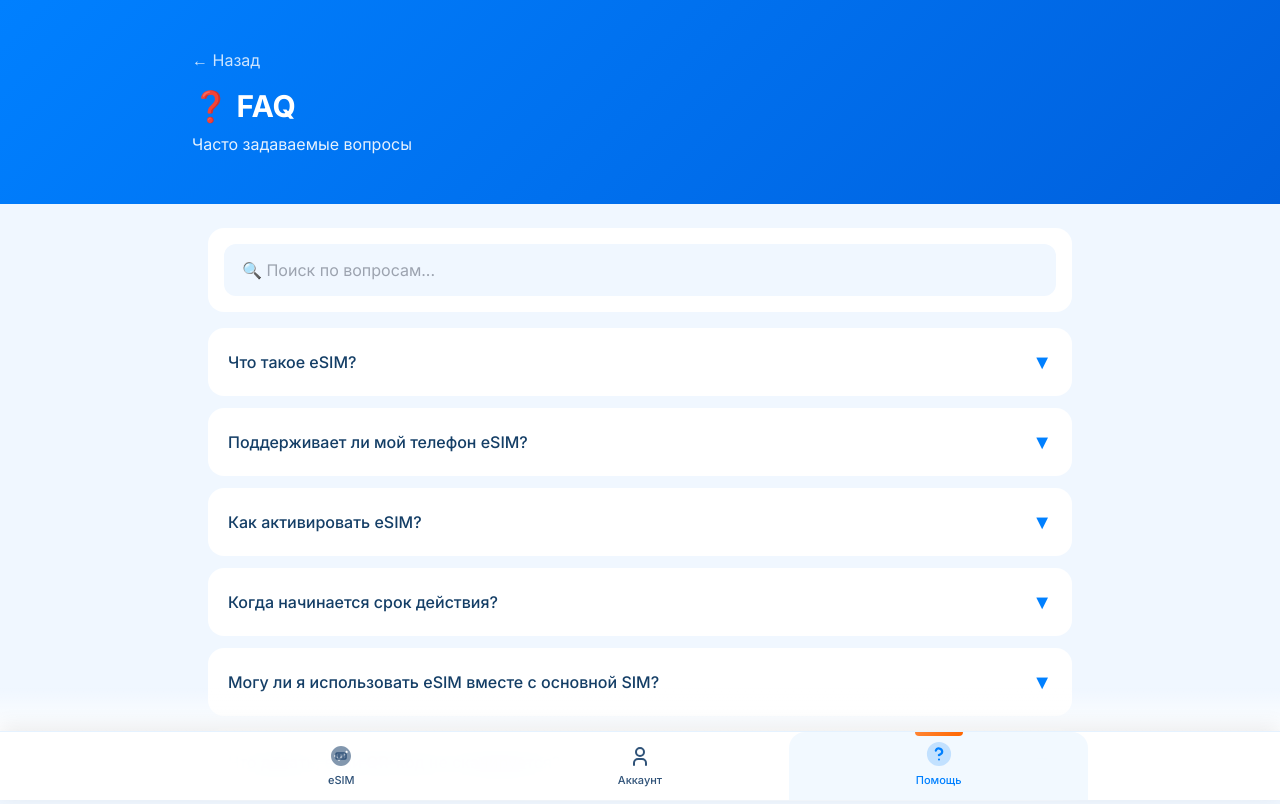
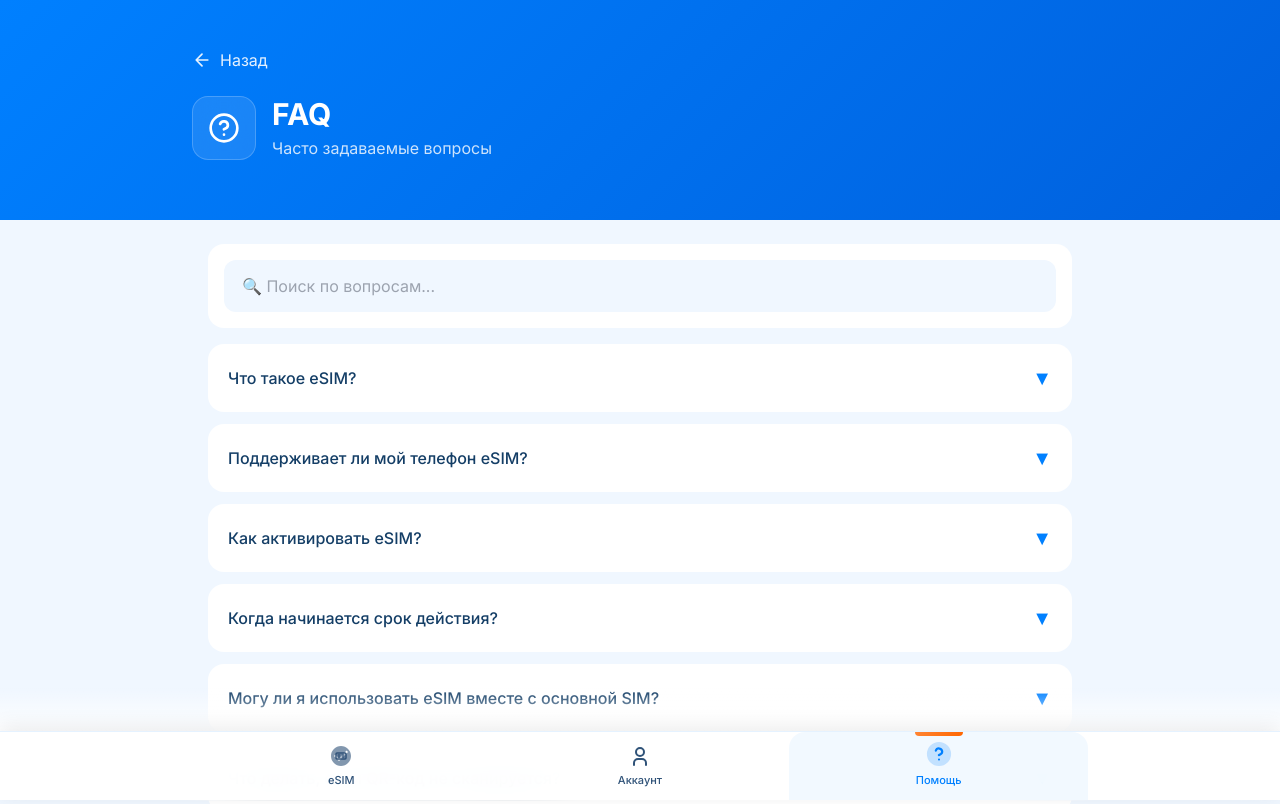
Before and after one commit to Vantorrr/esim, a Next.js app: page /faq in a window 1280 px wide. Shown: the top 804 px of the page. Built offline with nearby package versions, Linux system fonts and the light colour scheme.

Commit message:
✨ Headers: красивые заголовки с иконками для My Orders и FAQ

```diff
--- a/app/faq/page.tsx
+++ b/app/faq/page.tsx
@@ -76,12 +76,26 @@ export default function FAQPage() {
         <div className="max-w-4xl mx-auto">
           <button
             onClick={() => router.back()}
-            className="mb-4 text-white/80 hover:text-white transition-colors"
+            className="mb-6 flex items-center gap-2 text-white/90 hover:text-white transition-colors group"
           >
-            ← Назад
+            <svg className="w-5 h-5 group-hover:-translate-x-1 transition-transform" viewBox="0 0 24 24" fill="none">
+              <path d="M19 12H5M12 19l-7-7 7-7" stroke="currentColor" strokeWidth="2" strokeLinecap="round" strokeLinejoin="round"/>
+            </svg>
+            Назад
           </button>
-          <h1 className="text-3xl font-bold mb-2">❓ FAQ</h1>
-          <p className="opacity-90">Часто задаваемые вопросы</p>
+
+          <div className="flex items-center gap-4 mb-3">
+            <div className="w-16 h-16 bg-white/10 backdrop-blur-md rounded-2xl flex items-center justify-center border border-white/20">
+              <svg className="w-8 h-8" viewBox="0 0 24 24" fill="none">
+                <circle cx="12" cy="12" r="10" stroke="currentColor" strokeWidth="2"/>
+                <path d="M9.09 9a3 3 0 0 1 5.83 1c0 2-3 3-3 3M12 17h.01" stroke="currentColor" strokeWidth="2" strokeLinecap="round"/>
+              </svg>
+            </div>
+            <div>
+              <h1 className="text-3xl font-bold mb-1">FAQ</h1>
+              <p className="text-white/80">Часто задаваемые вопросы</p>
+            </div>
+          </div>
         </div>
       </div>
 
--- a/app/my-orders/page.tsx
+++ b/app/my-orders/page.tsx
@@ -55,12 +55,27 @@ export default function MyOrdersPage() {
         <div className="max-w-4xl mx-auto">
           <button
             onClick={() => router.back()}
-            className="mb-4 text-white/80 hover:text-white transition-colors"
+            className="mb-6 flex items-center gap-2 text-white/90 hover:text-white transition-colors group"
           >
-            ← Назад
+            <svg className="w-5 h-5 group-hover:-translate-x-1 transition-transform" viewBox="0 0 24 24" fill="none">
+              <path d="M19 12H5M12 19l-7-7 7-7" stroke="currentColor" strokeWidth="2" strokeLinecap="round" strokeLinejoin="round"/>
+            </svg>
+            Назад
           </button>
-          <h1 className="text-3xl font-bold mb-2">📦 Мои заказы</h1>
-          <p className="opacity-90">История ваших покупок eSIM</p>
+
+          <div className="flex items-center gap-4 mb-3">
+            <div className="w-16 h-16 bg-white/10 backdrop-blur-md rounded-2xl flex items-center justify-center border border-white/20">
+              <svg className="w-8 h-8" viewBox="0 0 24 24" fill="none">
+                <path d="M21 16V8a2 2 0 0 0-1-1.73l-7-4a2 2 0 0 0-2 0l-7 4A2 2 0 0 0 3 8v8a2 2 0 0 0 1 1.73l7 4a2 2 0 0 0 2 0l7-4A2 2 0 0 0 21 16z" stroke="currentColor" strokeWidth="2" strokeLinecap="round" strokeLinejoin="round"/>
+                <polyline points="3.27 6.96 12 12.01 20.73 6.96" stroke="currentColor" strokeWidth="2" strokeLinecap="round" strokeLinejoin="round"/>
+                <line x1="12" y1="22.08" x2="12" y2="12" stroke="currentColor" strokeWidth="2" strokeLinecap="round" strokeLinejoin="round"/>
+              </svg>
+            </div>
+            <div>
+              <h1 className="text-3xl font-bold mb-1">Мои заказы</h1>
+              <p className="text-white/80">История ваших покупок eSIM</p>
+            </div>
+          </div>
         </div>
       </div>
 
```
